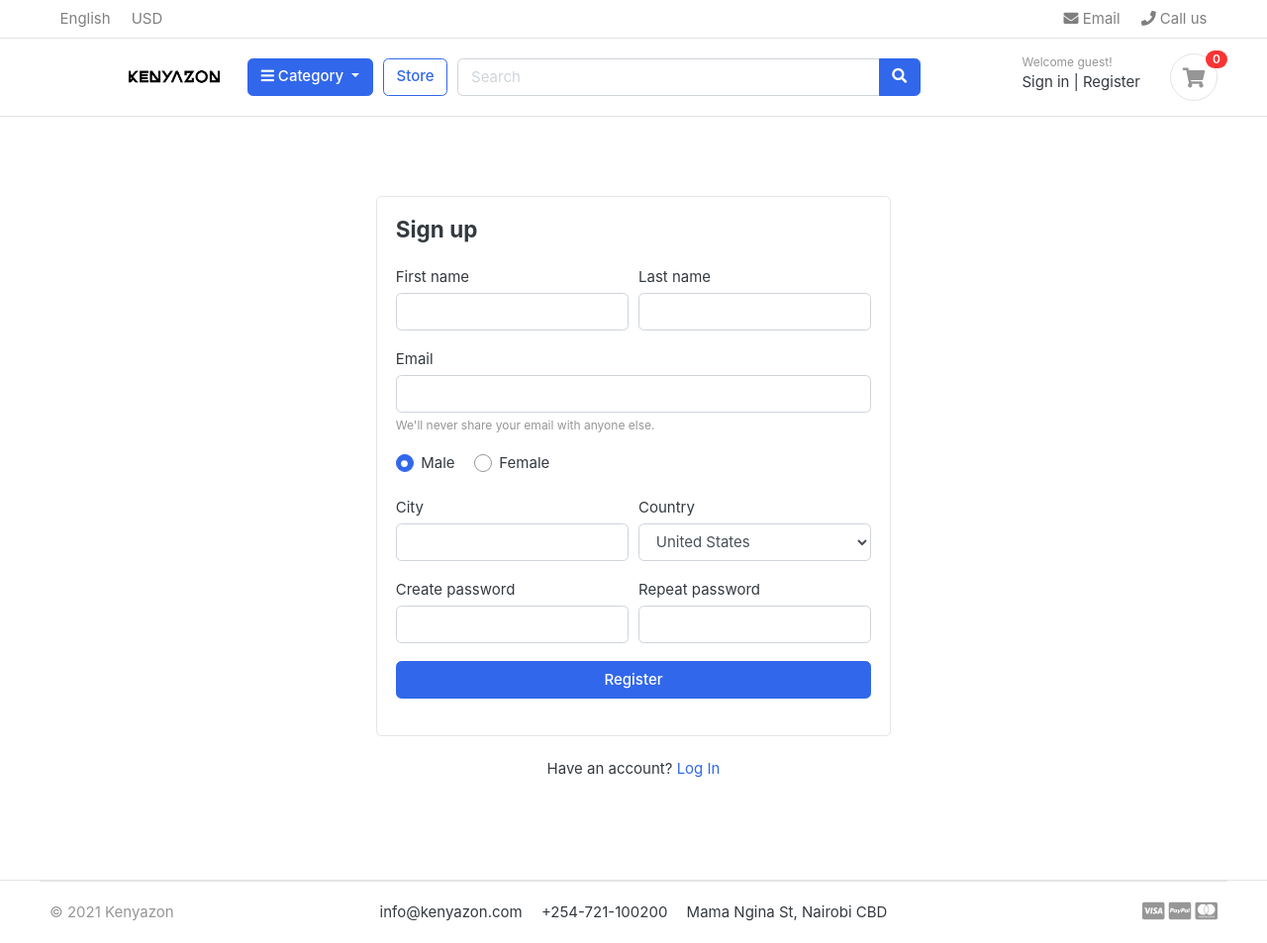
After one commit to kbgro/Kenyazon-Ecommerce, a Django app: page /accounts/register/ in a window 1280 px wide. The commit adds this page. Shown: the whole page at 99% size. Run offline with Django 3.2, Linux system fonts and the light colour scheme; data that the repository does not hold is empty; some libraries are stand-ins or nearby versions; some web fonts are replaced.

Commit message:
Login & Register Function

```diff
--- /dev/null
+++ b/accounts/forms.py
@@ -0,0 +1,2 @@
+from django import forms
+from .models import Account
--- /dev/null
+++ b/accounts/urls.py
@@ -0,0 +1,7 @@
+from django.urls import path
+from . import views
+
+urlpatterns = [
+    path('login/', views.login, name='login'),
+    path('register/', views.register, name='register')
+]
--- a/accounts/views.py
+++ b/accounts/views.py
@@ -1,3 +1,13 @@
 from django.shortcuts import render
 
+
 # Create your views here.
+def login(request):
+    return render(request, template_name='accounts/login.html')
+
+
+def register(request):
+    return render(request, template_name='accounts/register.html')
+
+def logout(request):
+    return
--- a/kenyazon/urls.py
+++ b/kenyazon/urls.py
@@ -23,4 +23,5 @@ urlpatterns = [
     path('', include('my_store.urls')),
     path('store/', include('store.urls')),
     path('cart/', include('cart.urls')),
+    path('accounts/', include('accounts.urls')),
 ] + static(settings.MEDIA_URL, document_root=settings.MEDIA_ROOT)
--- /dev/null
+++ b/templates/accounts/register.html
@@ -0,0 +1,80 @@
+{% extends 'base.html' %}
+{% load static %}
+{% block content %}
+
+<!-- ========================= SECTION CONTENT ========================= -->
+<section class="section-content padding-y">
+
+<!-- ============================ COMPONENT REGISTER   ================================= -->
+	<div class="card mx-auto" style="max-width:520px; margin-top:40px;">
+      <article class="card-body">
+		<header class="mb-4"><h4 class="card-title">Sign up</h4></header>
+		<form>
+				<div class="form-row">
+					<div class="col form-group">
+						<label>First name</label>
+					  	<input type="text" class="form-control" placeholder="">
+					</div> <!-- form-group end.// -->
+					<div class="col form-group">
+						<label>Last name</label>
+					  	<input type="text" class="form-control" placeholder="">
+					</div> <!-- form-group end.// -->
+				</div> <!-- form-row end.// -->
+				<div class="form-group">
+					<label>Email</label>
+					<input type="email" class="form-control" placeholder="">
+					<small class="form-text text-muted">We'll never share your email with anyone else.</small>
+				</div> <!-- form-group end.// -->
+				<div class="form-group">
+					<label class="custom-control custom-radio custom-control-inline">
+					  <input class="custom-control-input" checked="" type="radio" name="gender" value="option1">
+					  <span class="custom-control-label"> Male </span>
+					</label>
+					<label class="custom-control custom-radio custom-control-inline">
+					  <input class="custom-control-input" type="radio" name="gender" value="option2">
+					  <span class="custom-control-label"> Female </span>
+					</label>
+				</div> <!-- form-group end.// -->
+				<div class="form-row">
+					<div class="form-group col-md-6">
+					  <label>City</label>
+					  <input type="text" class="form-control">
+					</div> <!-- form-group end.// -->
+					<div class="form-group col-md-6">
+					  <label>Country</label>
+					  <select id="inputState" class="form-control">
+					    <option> Choose...</option>
+					      <option>Uzbekistan</option>
+					      <option>Russia</option>
+					      <option selected="">United States</option>
+					      <option>India</option>
+					      <option>Afganistan</option>
+					  </select>
+					</div> <!-- form-group end.// -->
+				</div> <!-- form-row.// -->
+				<div class="form-row">
+					<div class="form-group col-md-6">
+						<label>Create password</label>
+					    <input class="form-control" type="password">
+					</div> <!-- form-group end.// -->
+					<div class="form-group col-md-6">
+						<label>Repeat password</label>
+					    <input class="form-control" type="password">
+					</div> <!-- form-group end.// -->
+				</div>
+			    <div class="form-group">
+			        <button type="submit" class="btn btn-primary btn-block"> Register  </button>
+			    </div> <!-- form-group// -->
+
+			</form>
+		</article><!-- card-body.// -->
+    </div> <!-- card .// -->
+    <p class="text-center mt-4">Have an account? <a href="{% url 'login' %}">Log In</a></p>
+    <br><br>
+<!-- ============================ COMPONENT REGISTER  END.// ================================= -->
+
+</section>
+
+</body>
+</html>
+{% endblock %}
--- a/templates/includes/navbar.html
+++ b/templates/includes/navbar.html
@@ -64,8 +64,8 @@
                                 <div class="widget-header">
                                     <small class="title text-muted">Welcome guest!</small>
                                     <div>
-                                        <a href="./signin.html">Sign in</a> <span class="dark-transp"> | </span>
-                                        <a href="./register.html"> Register</a>
+                                        <a href="{% url 'login' %}">Sign in</a> <span class="dark-transp"> | </span>
+                                        <a href="{% url 'register' %}"> Register</a>
                                     </div>
                                 </div>
                                 <a href="{% url 'cart' %}" class="widget-header pl-3 ml-3">
```
Also changed, not shown: templates/accounts/login.html (added, +44 -0 lines).
